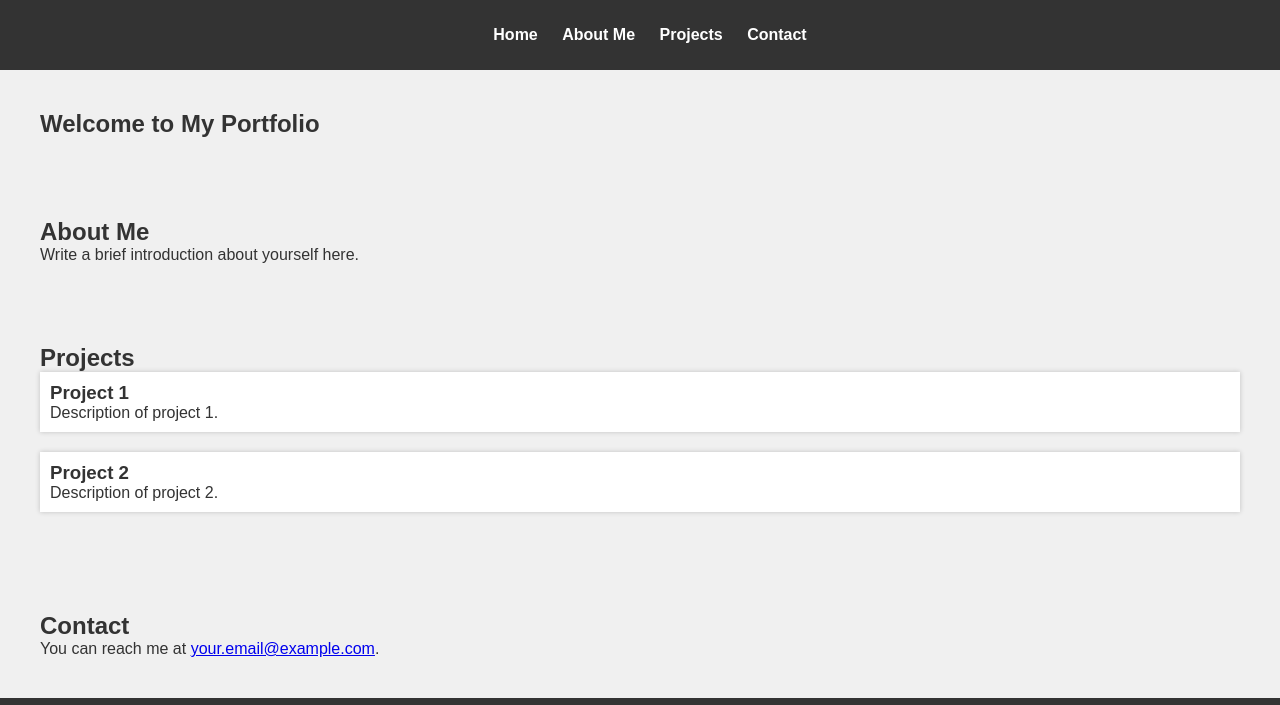
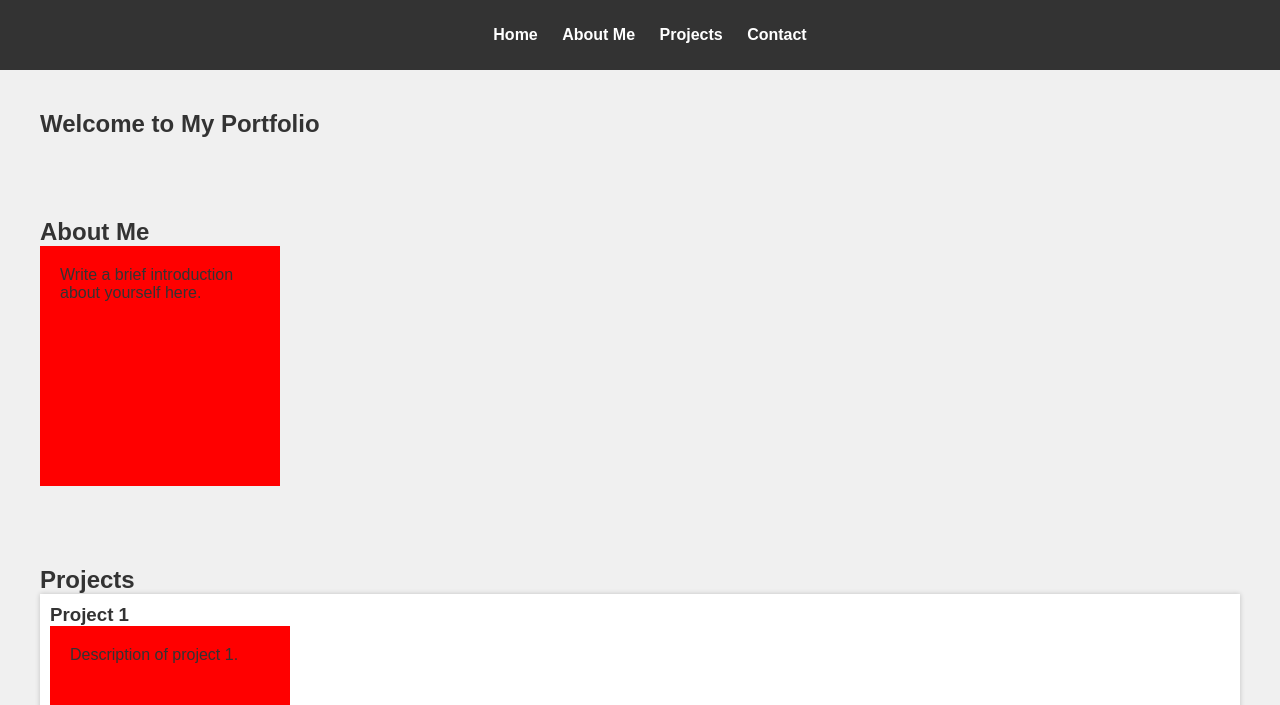
Before and after one commit to SoggyBread19/SoggyBread19.github.io, a plain HTML site: page index.html in a window 1280 px wide. Shown: the top 705 px of the page. Drawn offline with Linux system fonts and the light colour scheme.

Commit message:
Update style.css

```diff
--- a/style.css
+++ b/style.css
@@ -66,3 +66,13 @@ footer img {
     width: 30px;
     height: 30px;
 }
+
+
+p {
+
+    margin:0px;
+    padding:20px;
+    height:200px;
+    width:200px;
+    background-color:red;
+}
```
